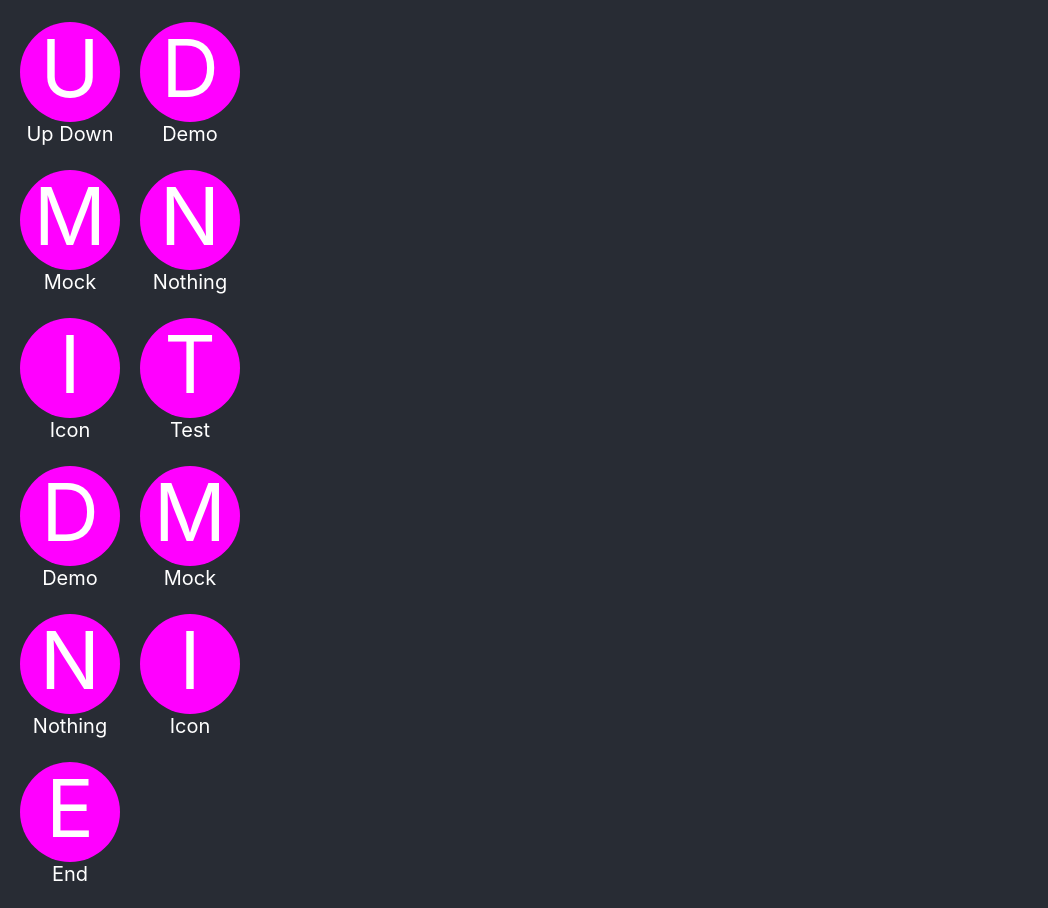
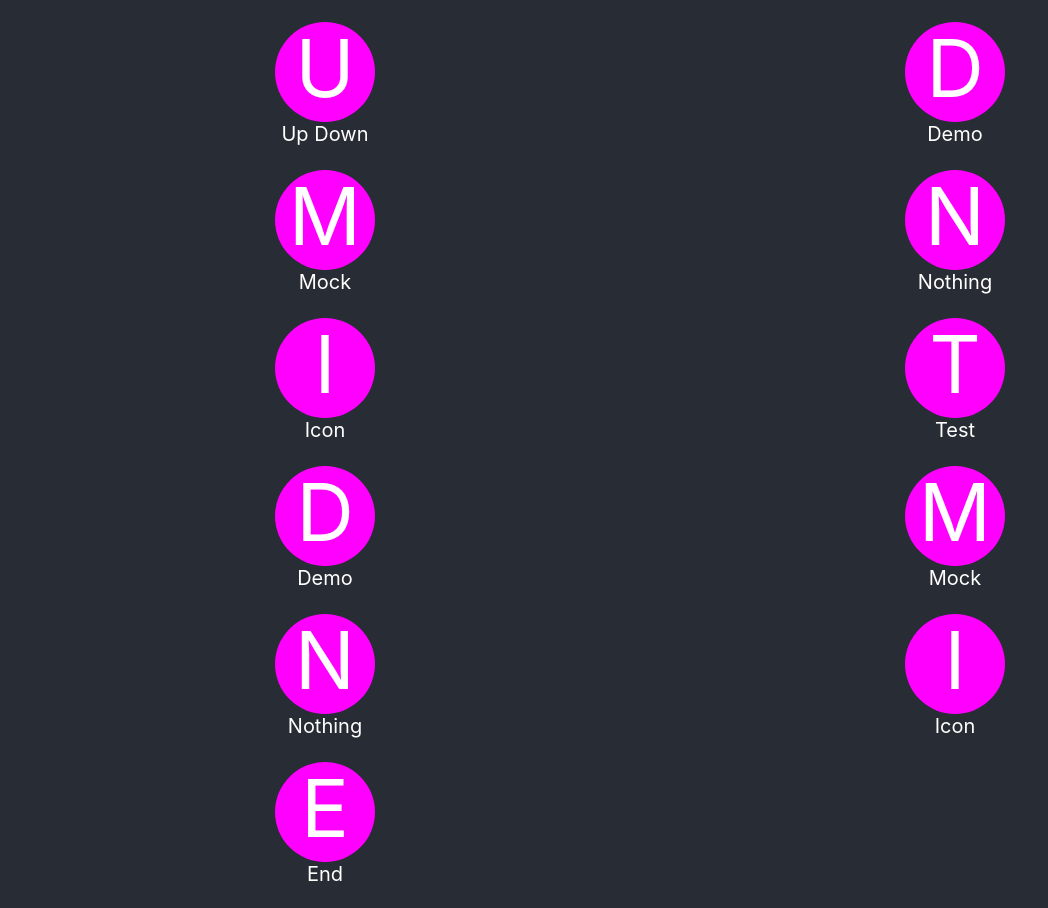
Before and after one commit to EnglishAW/watch-dev, a React (Create React App) app: page / in a window 1280 px wide. Shown: the whole page, without its empty margins (0-1048 px from the left). Before the commit the page ends 800 px from the top, so only its background shows below. Built offline with nearby package versions, Linux system fonts and the light colour scheme.

Commit message:
revert back to showing scrollY

```diff
--- a/src/index.css
+++ b/src/index.css
@@ -1,10 +1,6 @@
 html {
-  position: fixed;
-  overflow: hidden;
 }
 body {
-  position: fixed;
-  overflow: hidden;
   color: white;
   margin: 0;
   font-family: -apple-system, BlinkMacSystemFont, 'Segoe UI', 'Roboto', 'Oxygen',
--- a/src/projects/up-down/up-down.tsx
+++ b/src/projects/up-down/up-down.tsx
@@ -4,20 +4,16 @@
 function UpDownProject() {
     const timerRef = useRef<string | number | NodeJS.Timeout>(0)
     // const [scrollDirection, setScrollDirection] = useState(0)
-    const [log, setLog] = useState("")
-    // const [scrollY, setScrollY] = useState(0)
+    const [scrollY, setScrollY] = useState(0)
 
     useEffect(()=> {
-        Object.keys(window).forEach(key => {
-            if (/^on/.test(key)) {
-                window.addEventListener(key.slice(2), event => {
-                    setLog((l) => `${event.type} | ${l}`)
-                });
-            }
-        });
+        window.onscroll = function(e) {
+            // print "false" if direction is down and "true" if up
+            // console.log(e);
+          }
         window.addEventListener("scroll", (event) => {
             console.log(window.scrollY)
-            // setScrollY(window.scrollY)
+            setScrollY(window.scrollY)
             // setScrollDirection(event.deltaY > 0 ? -1 : 1)
             // setScrollDirection(1)
 
@@ -40,8 +36,8 @@
     //             "SCROLL"
 
   return (
-    <div className="">
-        {log}
+    <div className="indicator">
+        {scrollY}
     </div>
   );
 }
```
